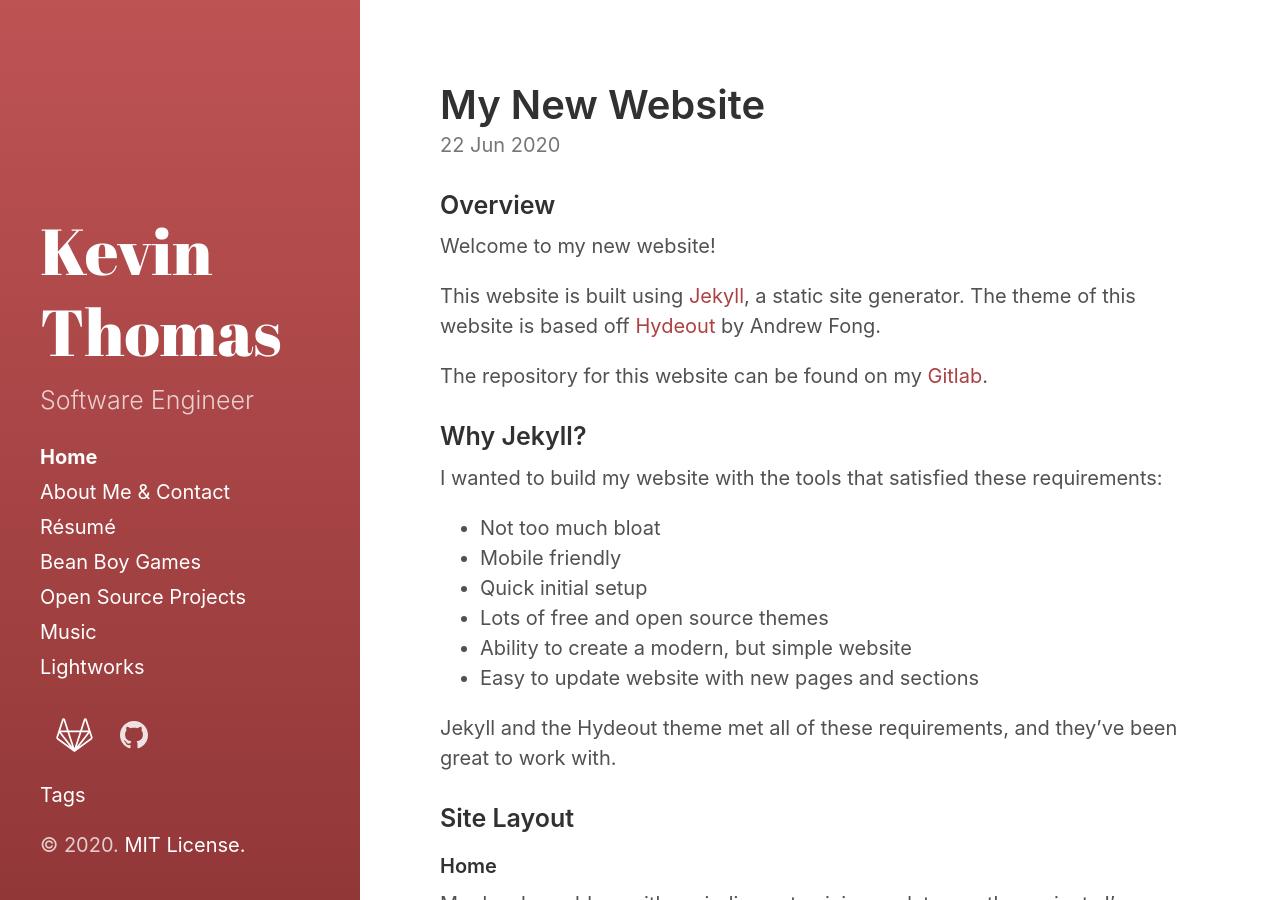
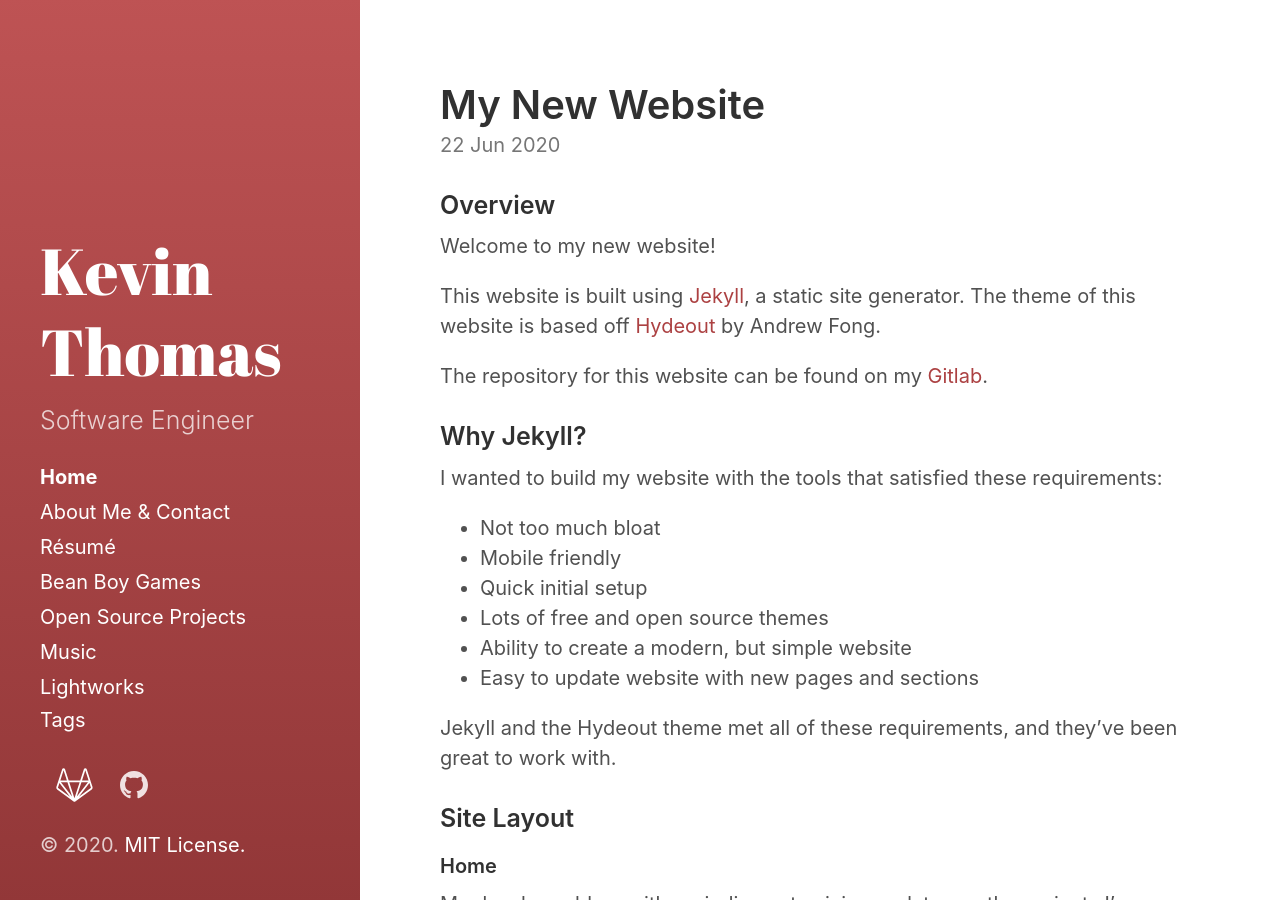
Before and after one commit to KevinNThomas/kevinthomas.dev, a Jekyll site: the page built from index.html, in a window 1280 px wide and 900 px high. Built offline with Jekyll 4.4.1, drawn with Linux system fonts in a browser that asks for light colours; the list of posts is cut into pages by our own code.

Commit message:
Mess with icons

```diff
--- a/_includes/sidebar.html
+++ b/_includes/sidebar.html
@@ -16,7 +16,7 @@
     <span class="site-version">Currently v{{ site.version }}</span>
     {% endif %}
 
+    {% include tags.html %}
     {% include sidebar-icon-links.html %}
-    {% include tags.html %}
     {% include copyright.html %}
 </div>
```
